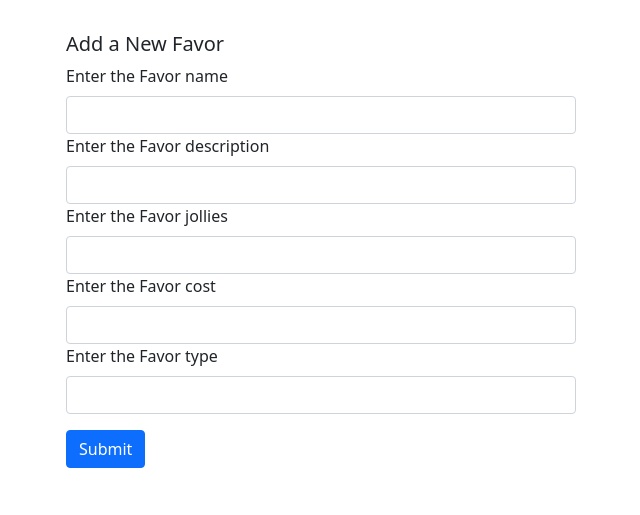
After one commit to briankinney/favors-game, a Flask app: page /favors/add_favor/create in a window 1280 px wide. The commit adds this page. Shown: the top 515 px of the page, without its empty margins (602-1242 px from the left). Run offline with Flask 2, Linux system fonts and the light colour scheme.

Commit message:
day 1 flask favors adding and editing development

```diff
--- a/application.py
+++ b/application.py
@@ -108,6 +108,36 @@ def verify_exchange(game_id, exchange_id):
     verify_exchange_completion(exchange_id, receiver_id, game_id, boost_value)
     return redirect(f"/game/{game_id}/play")
 
+@app.route("/favors", methods=['GET'])
+def favors():
+    favors = get_favors()
+    return render_template('favors.html', page_title="Favors",
+                           favors=favors)
+
+@app.route("/favors/add_favor", methods=['POST'], defaults={'game_id':None})
+@app.route("/favors/add_favor/<game_id>", methods=['POST'])
+def add_favor(game_id=None):
+
+    return redirect(url_for('render_add_favor', game_id=game_id))
+
+
+
+@app.route("/favors/add_favor/create", methods=['GET'])
+def render_add_favor(game_id=None):
+    return render_template('add_favor.html', page_title="Favors",
+                           game_id=game_id)
+
+@app.route("/favors/<id>/edit_favor", methods=['POST'])
+def edit_favor(id):
+
+    return redirect(url_for('render_edit_favor', id=id))
+
+
+@app.route("/favors/<id>/edit_favor/edit", methods=['GET'])
+def render_edit_favor(id):
+    favor = get_favor(id)
+    return render_template('edit_favor.html', favor=favor)
+
 
 # Necessary to run app if app.py is executed as a script
 if __name__ == "__main__":
--- a/requirements.txt
+++ b/requirements.txt
@@ -1,5 +1,5 @@
 flask
 sqlalchemy
-psycopg2
+psycopg2-binary
 PyJWT
 flask_session
--- /dev/null
+++ b/templates/add_favor.html
@@ -0,0 +1,31 @@
+{% extends "master.html" %}
+{% block body %}
+
+<div class="row">
+  <div class="col">
+  </div>
+  <div class="col p-3">
+    <div class="card-body">
+      <h5 class="card-title">Add a New Favor </h5>
+      <form action="/favors/add_favor" method="post">
+        <div class="mb-3">
+          <label for="name" class="form-label"> Enter the Favor name</label>
+          <input class="form-control" id="name" name="name" aria-describedby="name">
+          <label for="description" class="form-label"> Enter the Favor description</label>
+          <input class="form-control" id="description" name="description" aria-describedby="description">
+          <label for="jollies" class="form-label"> Enter the Favor jollies</label>
+          <input class="form-control" id="jollies" name="jollies" aria-describedby="jollies">
+          <label for="cost" class="form-label"> Enter the Favor cost</label>
+          <input class="form-control" id="cost" name="cost" aria-describedby="cost">
+          <label for="type" class="form-label"> Enter the Favor type</label>
+          <input class="form-control" id="type" name="type" aria-describedby="type">
+        </div>
+        <div class="mb-3">
+          <button type="submit" class="btn btn-primary">Submit</button>
+        </div>
+      </form>
+    </div>
+  </div>
+</div>
+
+{% endblock %}
```
Also changed, not shown: application/models/__init__.py (+9 -0 lines), templates/edit_favor.html (added, +20 -0 lines), templates/favors.html (added, +33 -0 lines), templates/play.html (+8 -0 lines), 1 other file.
